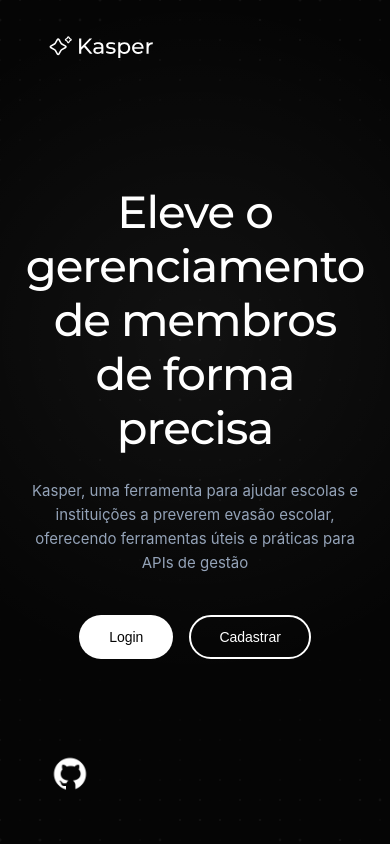
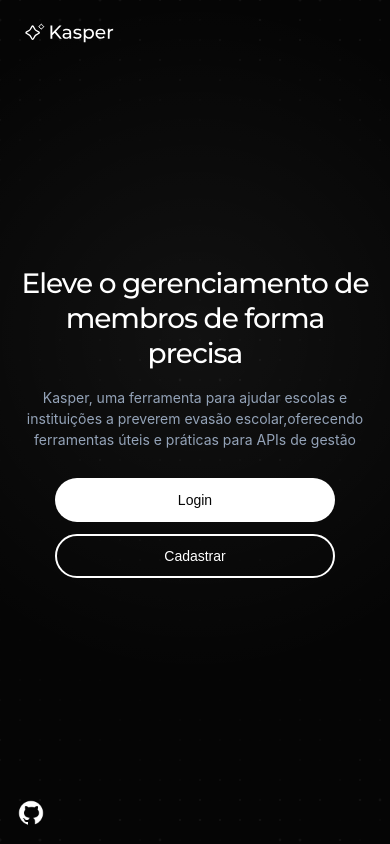
Before and after one commit to danielFiaccadori/kasper-ai-studio, a React (Vite) app: page /login in a window 390 px wide. Built offline with nearby package versions, Linux system fonts and the light colour scheme.

Commit message:
feat: added mobile support

```diff
--- a/src/App.css
+++ b/src/App.css
@@ -198,3 +198,73 @@
   transform: translateX(-10px);
   pointer-events: none;
 }
+
+@media (max-width: 768px) {
+  .app-layout {
+    flex-direction: column;
+  }
+
+  .sidebar,
+  .sidebar.open,
+  .sidebar.collapsed {
+    width: 100%;
+    height: auto;
+    flex-direction: row;
+    align-items: center;
+    justify-content: space-between;
+    padding: 8px 16px;
+    box-sizing: border-box;
+    border-right: none;
+    border-bottom: 1px solid var(--border-color);
+  }
+
+  .toggle-btn {
+    display: none;
+  }
+
+  .sidebar-header {
+    padding: 0;
+    height: auto;
+  }
+
+  .sidebar-logo,
+  .sidebar.collapsed .sidebar-logo {
+    width: 120px;
+    opacity: 1;
+    transform: none;
+  }
+
+  .sidebar-content {
+    padding: 0;
+  }
+
+  .nav-menu {
+    flex-direction: row;
+    gap: 4px;
+  }
+
+  .nav-label {
+    display: none;
+  }
+
+  .sidebar-footer {
+    margin-top: 0;
+    padding: 0;
+    gap: 8px;
+  }
+
+  .profile-name {
+    display: none;
+  }
+
+  .sidebar.collapsed .footer-actions {
+    opacity: 1;
+    transform: none;
+    pointer-events: auto;
+  }
+
+  .main-content {
+    padding: 1.25rem 1rem;
+    overflow-x: hidden;
+  }
+}
--- a/src/pages/ApiKeysPage.css
+++ b/src/pages/ApiKeysPage.css
@@ -556,3 +556,32 @@
   cursor: not-allowed;
   transform: scale(1);
 }
+
+@media (max-width: 768px) {
+  .api-keys-header {
+    flex-wrap: wrap;
+    gap: 12px;
+  }
+
+  .page-title {
+    font-size: 22px;
+  }
+
+  .search-bar {
+    max-width: 100%;
+  }
+
+  .table-container {
+    overflow-x: auto;
+  }
+
+  .key-value {
+    font-size: 12px;
+    word-break: break-all;
+  }
+
+  .modal-content {
+    margin: 0 16px;
+    padding: 24px 20px;
+  }
+}
--- a/src/pages/LoginPage.css
+++ b/src/pages/LoginPage.css
@@ -478,3 +478,130 @@
   opacity: 1;
   transform: scale(1.1);
 }
+
+/* ==========================================================================
+   MOBILE OPTIMIZATION (Desktop remains 100% untouched)
+   ========================================================================== */
+@media (max-width: 768px) {
+  .landing-container {
+    height: 100dvh;
+    min-height: 100dvh;
+    max-height: 100dvh;
+    overflow: hidden;
+  }
+
+  .landing-header {
+    padding: 20px 24px;
+    box-sizing: border-box;
+  }
+
+  .landing-logo {
+    height: 24px;
+  }
+
+  .landing-content {
+    padding: 0 20px;
+    box-sizing: border-box;
+  }
+
+  .landing-title {
+    font-size: 28px;
+    margin: 0 0 16px 0;
+    line-height: 1.25;
+  }
+
+  .landing-description {
+    font-size: 14px;
+    margin: 0 0 28px 0;
+    line-height: 1.5;
+  }
+
+  .landing-description br {
+    display: none;
+  }
+
+  .landing-actions {
+    flex-direction: column;
+    width: 100%;
+    max-width: 280px;
+    gap: 12px;
+  }
+
+  .landing-btn {
+    width: 100%;
+    justify-content: center;
+    box-sizing: border-box;
+    padding: 12px 24px;
+  }
+
+  .split-card {
+    width: 100%;
+    max-width: 400px;
+    height: 510px;
+    max-height: calc(100dvh - 48px);
+    border-radius: 12px;
+  }
+
+  .split-right {
+    display: none;
+  }
+
+  .split-left {
+    padding: 28px 24px;
+    width: 100%;
+    box-sizing: border-box;
+  }
+
+  .card-logo {
+    top: 32px;
+    left: 24px;
+    height: 30px;
+  }
+
+  .form-content-wrapper {
+    margin-top: 64px;
+  }
+
+  .auth-form {
+    gap: 16px;
+  }
+
+  .submit-btn {
+    padding: 12px;
+    font-size: 14px;
+  }
+
+  .github-link {
+    bottom: 16px;
+    left: 16px;
+  }
+
+  .github-link img {
+    width: 30px;
+    height: 30px;
+  }
+}
+
+@media (max-width: 768px) and (max-height: 660px) {
+  .split-card {
+    height: 460px;
+    max-height: calc(100dvh - 24px);
+  }
+
+  .card-logo {
+    top: 22px;
+    height: 26px;
+  }
+
+  .form-content-wrapper {
+    margin-top: 48px;
+  }
+
+  .auth-form {
+    gap: 12px;
+  }
+
+  .github-link {
+    display: none;
+  }
+}
--- a/src/pages/SettingsPage.css
+++ b/src/pages/SettingsPage.css
@@ -167,3 +167,23 @@
   user-select: none;
   font-weight: 500;
 }
+
+@media (max-width: 768px) {
+  .settings-content {
+    margin-top: 16px;
+  }
+
+  .theme-options {
+    flex-wrap: wrap;
+    gap: 16px;
+  }
+
+  .theme-preview {
+    width: 105px;
+    height: 80px;
+  }
+
+  .theme-label {
+    font-size: 14px;
+  }
+}
```
